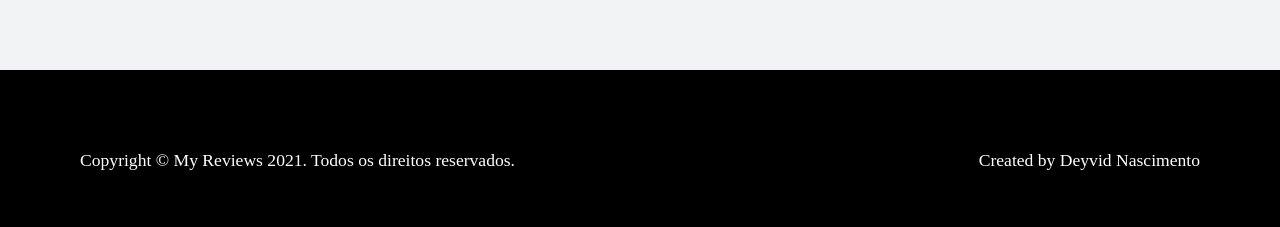
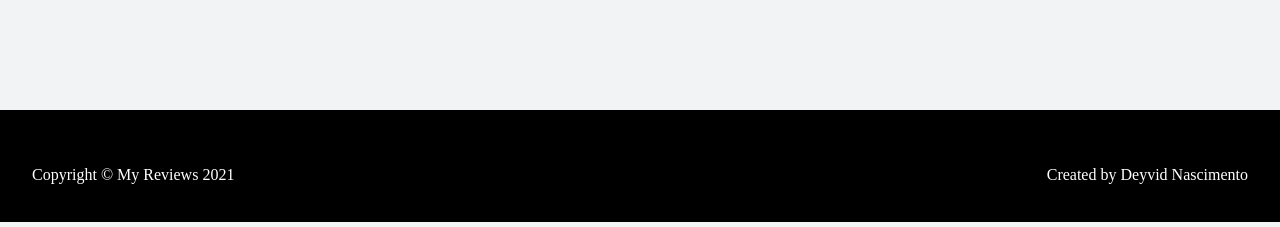
Before and after one commit to dwyvid1/myreviews, a Next.js app: page / in a window 1280 px wide. Shown: the part 2045-2272 px from the top of the page. Built offline with nearby package versions, Linux system fonts and the light colour scheme; a web font is replaced by a local one.

Commit message:
Adjusting the footer

```diff
--- a/src/components/Footer/index.jsx
+++ b/src/components/Footer/index.jsx
@@ -4,7 +4,7 @@ export function Footer() {
     return(
         <Container>
             <Content>
-                <p>Copyright © My Reviews 2021. Todos os direitos reservados.</p>
+                <p>Copyright © My Reviews 2021</p>
 
                 <p>Created by Deyvid Nascimento</p>
             </Content>
--- a/src/components/Footer/styles.js
+++ b/src/components/Footer/styles.js
@@ -1,15 +1,29 @@
 import styled from  'styled-components'
 
 export const Container = styled.footer`
-    height: 10rem;
+    height: 7rem;
     width: 100%;
-    margin-top: 7.5rem;
+    margin-top: 10rem;
+    justify-content: space-between;
 
     background: #000;
+
+    @media (max-width: 900px) {
+        margin-top: 6rem;
+    }
+
+    @media (max-width: 480px) {
+        margin-top: 5.5rem;
+    }
+
+    @media (max-width: 354px) {
+        height: 7.5rem;
+        margin-top: 3.3rem;
+    }
 `
 
 export const Content = styled.div`
-    padding: 5rem 5rem 1rem 5rem;
+    padding: 3.5rem 2rem 2rem;
 
     display: flex;
     align-items: center;
@@ -18,7 +32,7 @@ export const Content = styled.div`
 
     font-family: 'Markazi Text', serif;
 
-    p {
-        font-size: 1.1rem;
+    @media (max-width: 345px) {
+        padding: 3rem 1.5rem 2rem;
     }
 `
```
